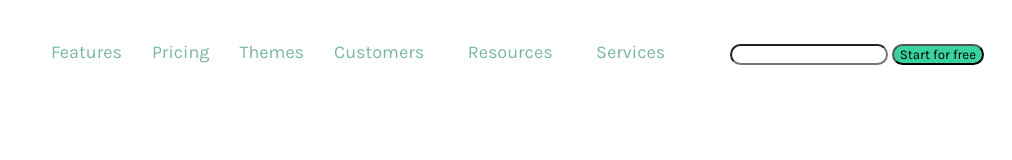
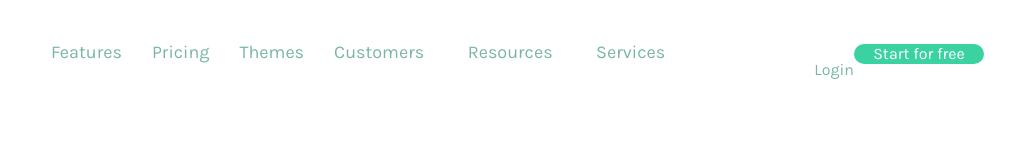
Before and after one commit to albertdc1984/202201-W1EX6-albert-dominguez, a plain HTML site: page index.html in a window 1280 px wide. Shown: the full height of the page, 268-1280 px from the left. Drawn offline with Linux system fonts and the light colour scheme.

Commit message:
Removed input box

```diff
--- a/index.html
+++ b/index.html
@@ -38,8 +38,8 @@
         </ul>
       </div>
       <div class="submit-box">
-        <input type="text" class="header__input" />
-        <button class="header__button">Start for free</button>
+        <p class="header__input">Login</p>
+        <a href="index.html" id="header__but">Start for free</a>
       </div>
     </header>
   </body>
--- a/styles.css
+++ b/styles.css
@@ -32,14 +32,17 @@ li {
   margin: 15px;
 }
 .header__input {
+  color: #7ab6a3;
+}
+#header__but {
+  background-color: #3bd2a2;
+  display: flex;
+  align-content: center;
+  justify-content: center;
+  color: white;
   border-radius: 30px;
-}
-.header__input::before {
-  content: "Login";
-}
-.header__button {
-  background-color: #3bd2a2;
-  border-radius: 30px;
+  width: 130px;
+  height: 20px;
 }
 @media (max-width: 900px) {
   .header__menu {
@@ -48,6 +51,9 @@ li {
 }
 .submit-box {
   position: absolute;
+  display: inline-flex;
+  align-content: center;
+  justify-content: center;
   top: 36px;
   right: 10px;
   margin-right: 10px;
```
